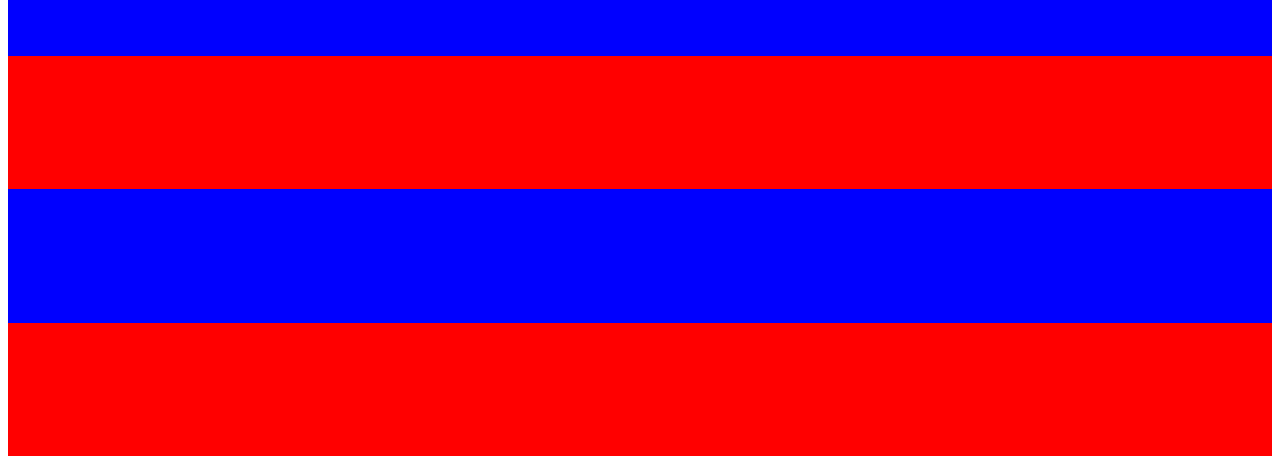
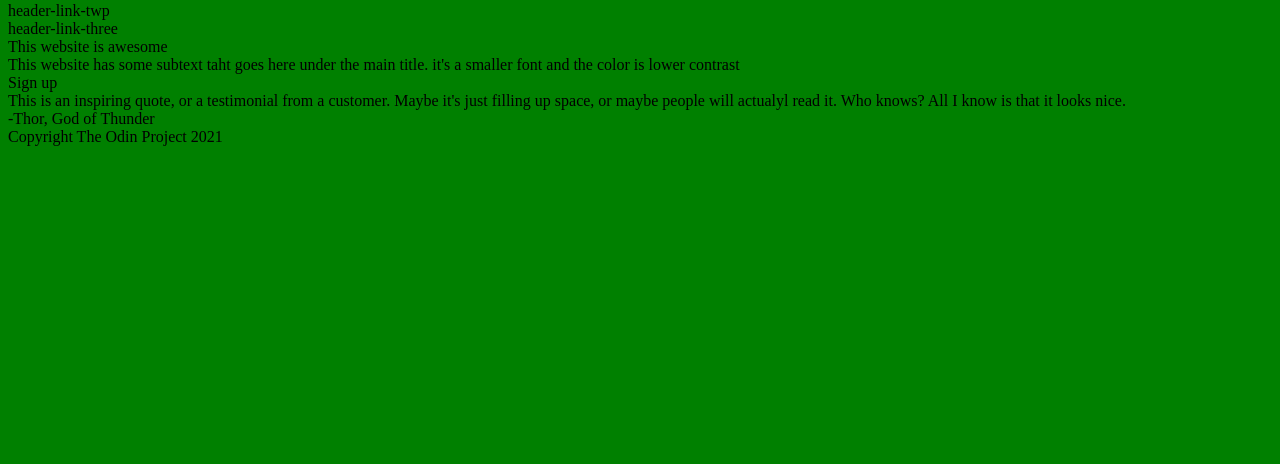
Before and after one commit to KoningHoningh/odin-landing-page, a plain HTML site: page index.html in a window 1280 px wide. Shown: the part 352-816 px from the top of the page. Drawn offline with Linux system fonts and the light colour scheme.

Commit message:
Added more div's and gave them classes. Also changed the temporary background to the body (which is now on the body, instead of a separate div) to green. Started adding some text. -html removed all old classes and changed the .body to body. -css

```diff
--- a/Styles.css
+++ b/Styles.css
@@ -1,32 +1,9 @@
-.body {
+body {
     font: orange;
     display: flex;
     flex-direction: column;
     justify-content:center;
     border: 0;
     height: 100vh;
+    background-color: green;
 }
-.block1 {
-    background-color: blue;
-    height: 18vh;
-}
-.block2 {
-    background-color: red;
-    height: 18vh;
-}
-.block3 {
-    background-color: blue;
-    height: 18vh;
-}
-.block4 {
-    background-color: red;
-    height: 18vh;
-}
-.block5 {
-    background-color: blue;
-    height: 18vh;
-}
-.block6 {
-    background-color: red;
-    height: 18vh;
-}
--- a/index.html
+++ b/index.html
@@ -7,32 +7,66 @@
     <link rel="stylesheet" href="Styles.css">
     <title>Document</title>
 </head>
+
 <body>
-    <div class="body">
-        <div class="block1">
-            <div class="header-logo"></div>
-            <div class="header-links">
-                <div class="header-link1"></div>
-                <div class="header-link2"></div>
-                <div class="header-link3"></div>
+    <div class="header">
+        <div class="header-logo">Header Logo</div>
+        <div class="header-links">
+            <div class="header-link1">header-link-one</div>
+            <div class="header-link2">header-link-twp</div>
+            <div class="header-link3">header-link-three</div>
+        </div>
+    </div>
+
+    <div class="title">
+        <div class="title-text">
+            <div class="title-head">This website is awesome</div>
+            <div class="title-body">This website has some subtext taht goes here under the main title. it's a smaller font and the color is lower contrast</div>
+            <div class="title-button">Sign up</div>
+        </div>
+        <div class="headerimage"></div>
+    </div>
+
+    <div class="main">
+        <div class="main-head"></div>
+        <div class="main-infobox">
+            <div class="info">
+                <div class="info-image"></div>
+                <div class="image-text"></div>
+            </div>
+            <div class="info">
+                <div class="info-image"></div>
+                <div class="image-text"></div>
+            </div>
+            <div class="info">
+                <div class="info-image"></div>
+                <div class="image-text"></div>
+            </div>
+            <div class="info">
+                <div class="info-image"></div>
+                <div class="image-text"></div>
             </div>
         </div>
+    </div>
 
-        <div class="block2">
-            <div></div>
-            <div></div>
+    <div class="inspirational-quote">
+        <div class="quote">
+            This is an inspiring quote, or a testimonial from a customer. Maybe it's just filling up space, or maybe people will actualyl read it. Who knows? All I know is that it looks nice.
         </div>
-        <div class="block3">
-            <div></div>
-            <div></div>
+        <div class="quote-author">
+            -Thor, God of Thunder
         </div>
-        <div class="block4"></div>
-        <div class="block5">
-            <div></div>
+    </div>
+
+    <div class="sign-up">
+        <div class="sign-up-text">
+            <div class="sign-up-title"></div>
+            <div class="sign-up-text"></div>
         </div>
-        <div class="block6">
-            <div></div>
-        </div>
+        <div class="sign-up-button"></div>
+    </div>
+    <div class="Footer">
+        <div>Copyright The Odin Project 2021</div>
     </div>
 </body>
 </html>
```
